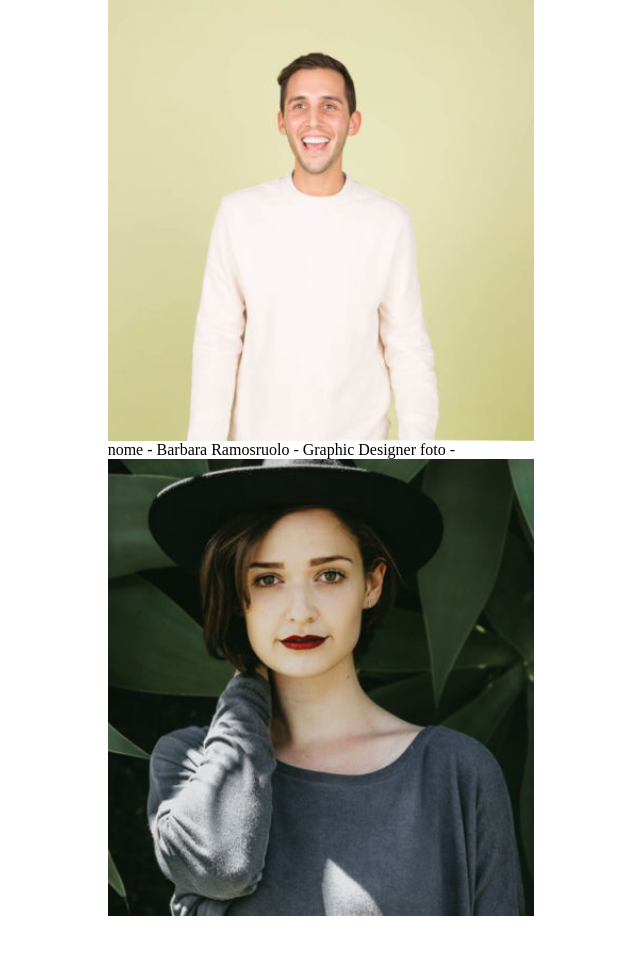
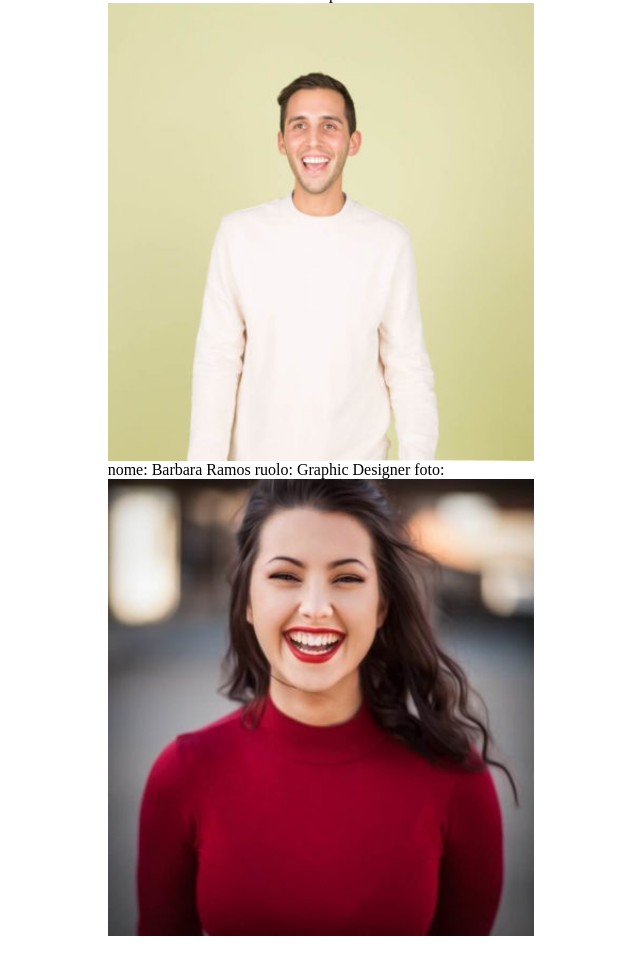
Before and after one commit to AlessioLaudicina/js-our-team, a plain HTML site: page index.html in a window 1280 px wide. Shown: the part 1974-2930 px from the top of the page, without its empty margins (319-959 px from the left). Before the commit the page ends 2890 px from the top, so only its background shows below. Drawn offline with Linux system fonts and the light colour scheme.

Commit message:
Inizio bonus 2 con css

```diff
--- a/js/main.js
+++ b/js/main.js
@@ -40,14 +40,14 @@ const membro = [
 
     {
         'nome': 'Scott Estrada',
-        'ruolo': 'Wayne Barnett',
+        'ruolo': 'Developer',
         'foto': '<img src="./img/scott-estrada-developer.jpg">'
     },
 
     {
         'nome': 'Barbara Ramos',
         'ruolo': 'Graphic Designer ',
-        'foto': '<img src="./img/angela-caroll-chief-editor.jpg"> '
+        'foto': '<img src="./img/barbara-ramos-graphic-designer.jpg" alt=""> '
     }
 
 
@@ -63,7 +63,7 @@ for(let i = 0; i < membro.length; i++){
 
     for(let key in membriTeam){
         let cardDom = document.getElementById('card');
-        cardDom.innerHTML += key + ' - ' + membriTeam[key];
+        cardDom.innerHTML += key + ': ' + membriTeam[key] + '     ';
         console.log(key + ' - ' + membriTeam[key]);
 
 
--- a/style.css
+++ b/style.css
@@ -16,4 +16,5 @@
     height: calc(100% / 6);
     display: flex;
     flex-direction: column;
+    margin: 20px 0;
 }
```
Also changed, not shown: index.html (+1 -0 lines).
